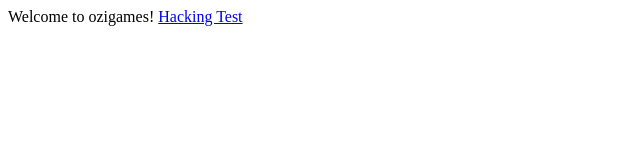
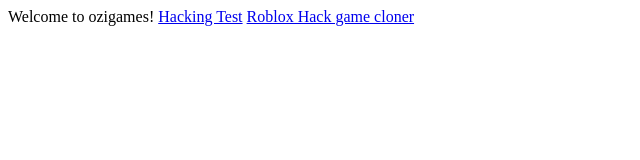
Before and after one commit to ozifawaz/ozigames, a plain HTML site: page index.html in a window 1280 px wide. Shown: the whole page, without its empty margins (0-640 px from the left). Drawn offline with Linux system fonts and the light colour scheme.

Commit message:
index.html

```diff
--- a/index.html
+++ b/index.html
@@ -2,5 +2,6 @@
 	<head>
 		<a>Welcome to ozigames!</a>
 		<a href="hack1.html">Hacking Test</a>
+		<a href="Robloxhackgamecloner.html">Roblox Hack game cloner</a>
 	</head>
 </body>
```
